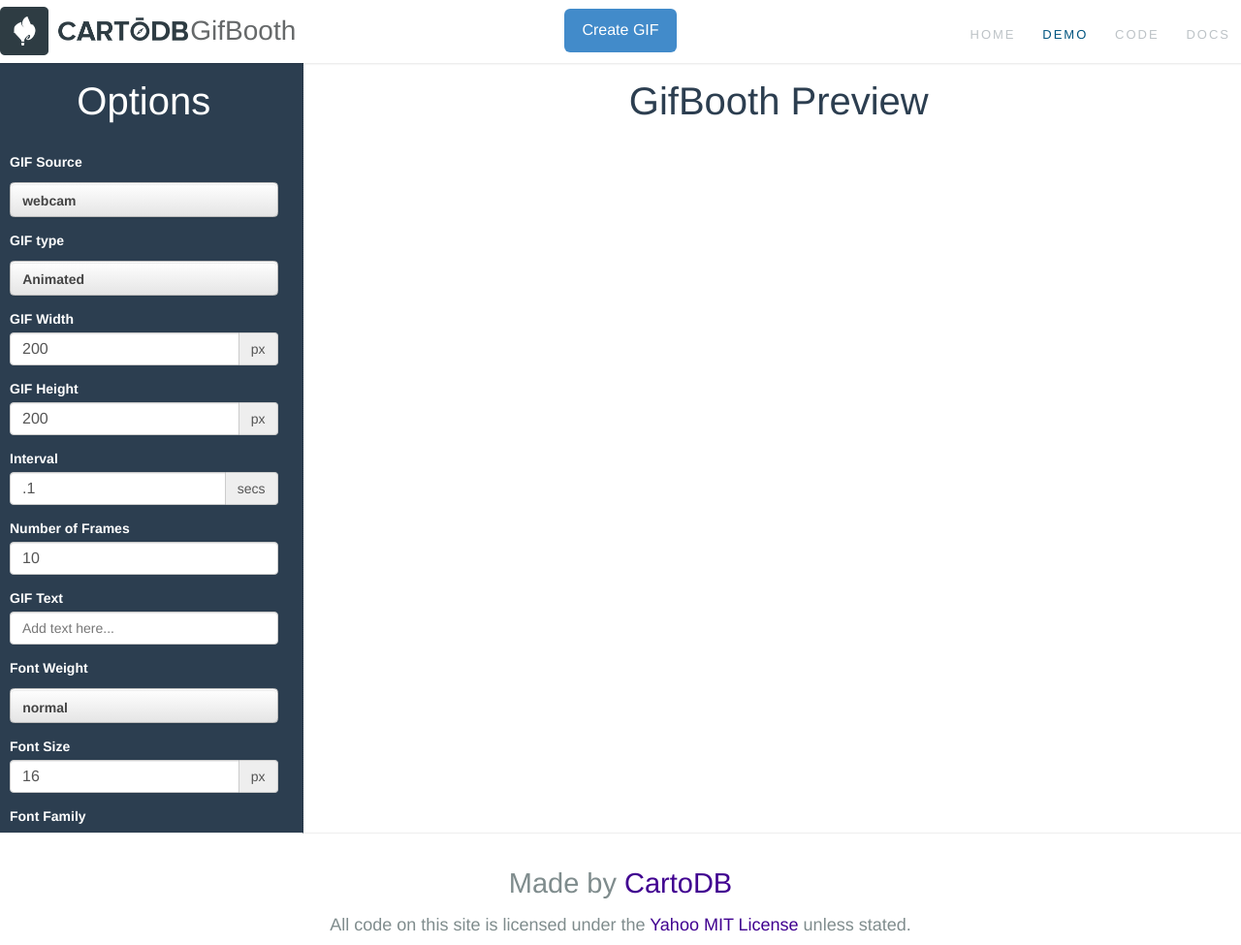
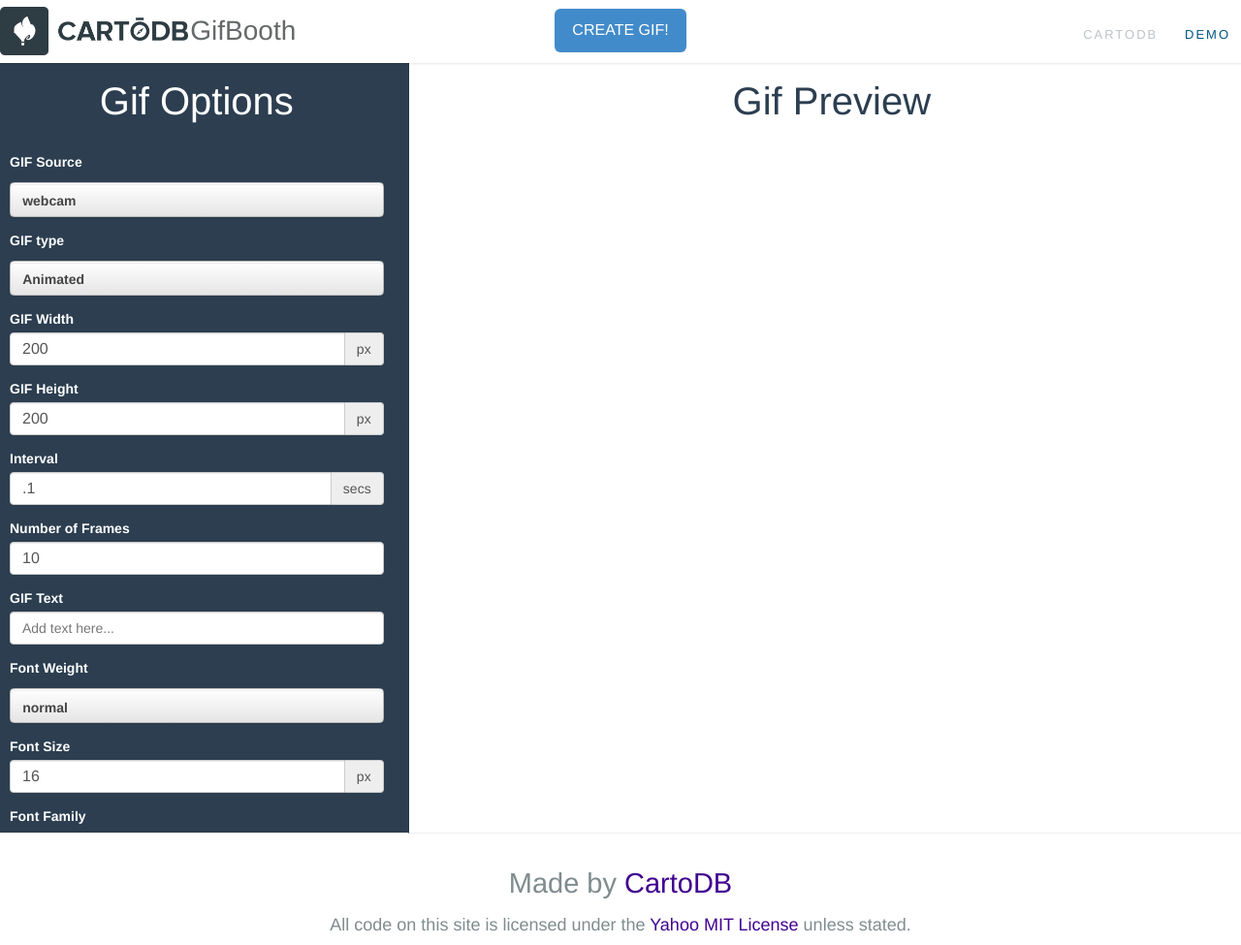
Before and after one commit to auremoser/gifbooth, a plain HTML site: page index.html in a window 1280 px wide. Shown: the whole page at 97% size. Drawn offline with Linux system fonts and the light colour scheme.

Commit message:
update prototype

```diff
--- a/index.html
+++ b/index.html
@@ -25,22 +25,20 @@
             <span class="gifshot-header-text">GifBooth</span>
           </span>
           <span class="options-button-group">
-            <button type="button" id="create-gif" class="btn btn-large btn-primary create-gif-button">Create GIF</button>
+            <button type="button" id="create-gif" class="btn btn-large btn-primary create-gif-button">CREATE GIF!</button>
           </span>
           <!-- main-header -->
           <header class="main-navigation navbar demo-navigation">
-              <a href="https://cartodb.com/">HOME</a>
+              <a href="https://cartodb.com/">CARTODB</a>
               <a class="active" href="demo.html">DEMO</a>
-              <a href="https://github.com/CartoDB/">CODE</a>
-              <a href="http://docs.cartodb.com/">DOCS</a>
           </header>
         </nav>
       <!-- demo-section  -->
       <section class="demo-section v-center">
         <div>
           <div class="row">
-            <div class="col-md-3 options-section">
-              <h3>Options</h3>
+            <div class="col-md-4 options-section">
+              <h3>Gif Options</h3>
               <form class="options-form" action="">
                 <div class="form-group">
                   <label for="GIFSource">GIF Source</label>
@@ -161,9 +159,9 @@
                 </pre>
               </section>
             </div> -->
-            <div class="col-md-9 text-center preview-section">
+            <div class="col-md-8 text-center preview-section">
               <h3>
-                GifBooth Preview
+                Gif Preview
               </h3>
               <section class="gifshot-image-preview-section"></section>
               <div class="placeholder-div hidden">
```
Also changed, not shown: favicon.ico (added).
